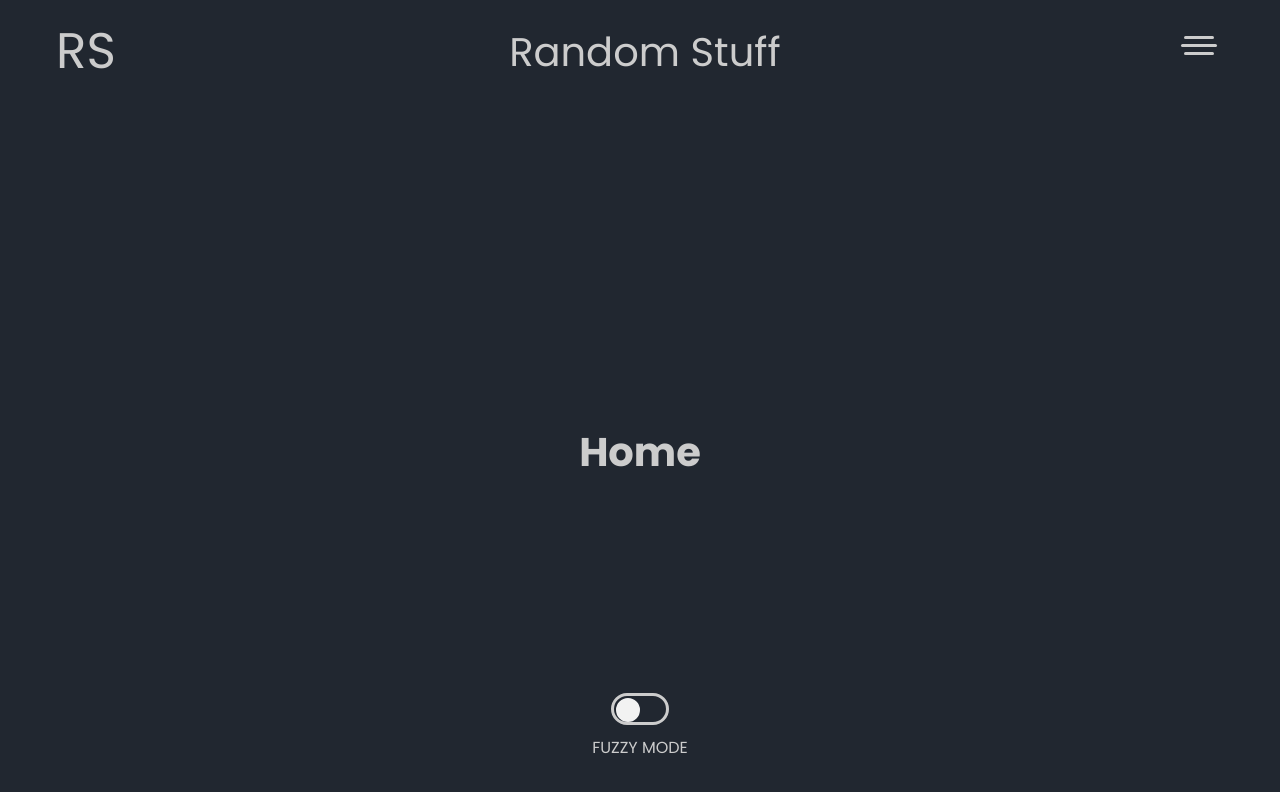
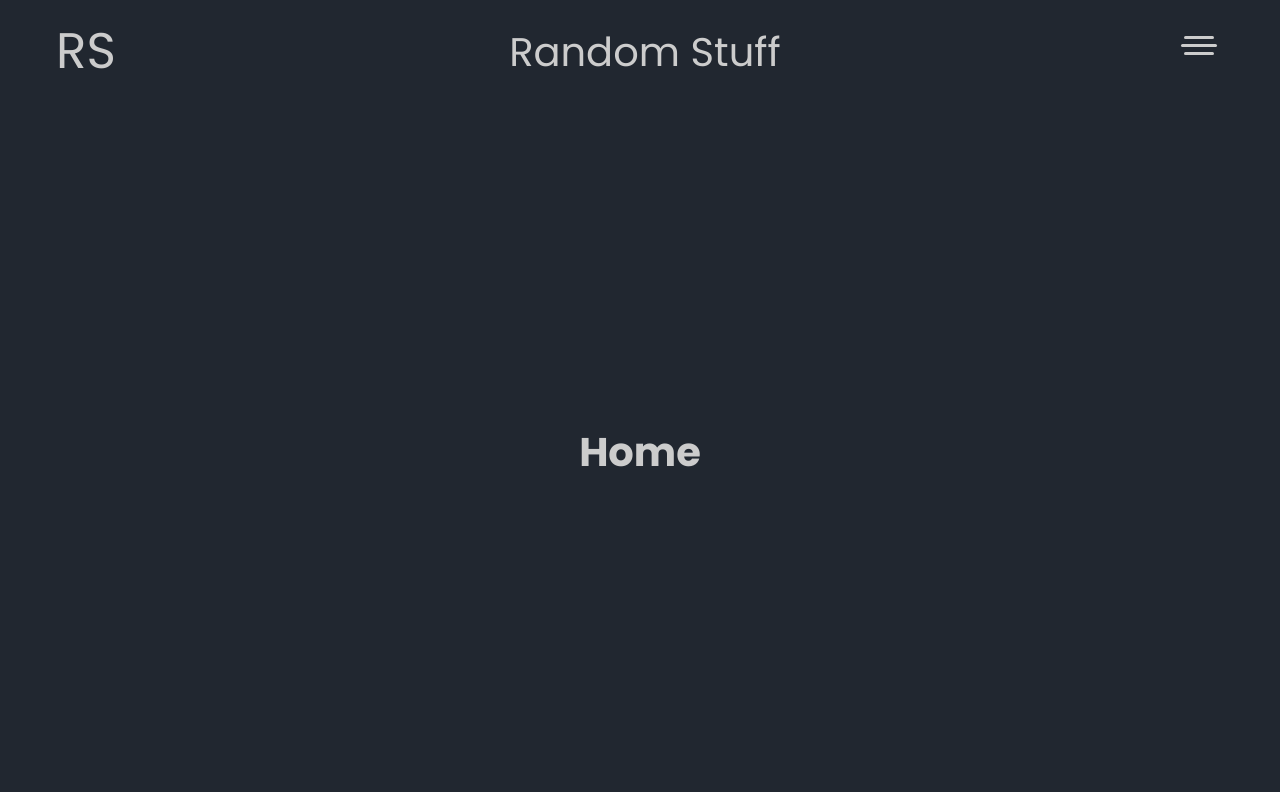
Before and after one commit to kray67/random-stuff, a React (Vite) app: page / in a window 1280 px wide. Shown: the top 792 px of the page. Built offline with nearby package versions, Linux system fonts and the light colour scheme.

Commit message:
moved fuzzy mode toggle inside sliderMenu

```diff
--- a/src/App.jsx
+++ b/src/App.jsx
@@ -4,7 +4,6 @@ import { AnimatePresence, motion } from 'framer-motion'
 import './App.scss'
 import Header from '@/components/common/header/Header.jsx'
 import FuzzyOverlay from '@/components/fuzzyOverlay/FuzzyOverlay.jsx'
-import Toggle from '@/components/common/toggle/Toggle'
 
 const App = () => {
 
@@ -19,19 +18,35 @@ const App = () => {
 		return <>{outlet}</>;
 	}
 
+	const headerAnimation = {
+		initial: {
+			translateY: -150,
+			opacity: 0,
+		},
+		slide: {
+			translateY: 0,
+			opacity: 1,
+			transition: {
+				duration: 0.3
+			}
+		}
+	}
+
 	return (
 		<div id="App">
-			{
-				location.pathname === '/' &&
-				<Toggle
-				text="FUZZY MODE"
-				clicked={() => setFuzzy(!fuzzy)} />
-			}
 			{
 				fuzzy &&
 				<FuzzyOverlay />
 			}
-			<Header />
+
+			<motion.div
+			className="header-animation-wrapper"
+			variants={headerAnimation}
+			initial="initial"
+			animate="slide">
+				<Header fuzzyState={fuzzy} setFuzzyState={() => setFuzzy(!fuzzy)} />
+			</motion.div>
+
 			<AnimatePresence initial={false} mode="wait">
 				<motion.div key={location.pathname} className="content"
 				initial={{ opacity: 0 }}
--- a/src/App.scss
+++ b/src/App.scss
@@ -5,13 +5,6 @@
     width: 100vw;
     height: 100dvh;
     overflow: hidden;
-
-    .toggle-wrapper {
-        position: absolute;
-		bottom: 5vh;
-		left: 50%;
-		translate: -50% 0;
-    }
 
     .content {
         display: flex;
--- a/src/assets/scripts/sliderHelpers.js
+++ b/src/assets/scripts/sliderHelpers.js
@@ -57,3 +57,23 @@ export const itemVar = (i, rev) => {
         }
     }
 }
+
+export const toggleVar = {
+    initial: {
+        opacity: 0
+    },
+    animate: {
+        opacity: 1,
+        transition: {
+            duration: 0.25,
+            delay: 0.75,
+        }
+    },
+    exit: {
+        opacity: 0,
+        transition: {
+            duration: 0.25,
+            delay: 0,
+        }
+    }
+}
--- a/src/components/common/header/Header.jsx
+++ b/src/components/common/header/Header.jsx
@@ -5,7 +5,7 @@ import { router } from '@/routes/router.jsx'
 import './Header.scss'
 import SlideMenu from '@/components/common/slideMenu/SlideMenu'
 
-const Header = () => {
+const Header = ({ fuzzyState, setFuzzyState }) => {
 
     const pathname = useLocation().pathname
     const [displayName, setDisplayName] = useState('')
@@ -46,7 +46,7 @@ const Header = () => {
                 </motion.div>
             </AnimatePresence>
             <div className="spacer-div"></div>
-            <SlideMenu menuItems={menuItems} />
+            <SlideMenu menuItems={menuItems} fuzzyState={fuzzyState} setFuzzyState={setFuzzyState} />
         </div>
     )
 }
--- a/src/components/common/slideMenu/SlideMenu.jsx
+++ b/src/components/common/slideMenu/SlideMenu.jsx
@@ -4,9 +4,10 @@ import OutsideClickHandler from 'react-outside-click-handler'
 import { useState, useEffect } from 'react'
 import './SlideMenu.scss'
 import Burger from '@/components/common/slideMenu/Burger'
-import { openAnimation, closeAnimation, wrapperVar, itemVar } from '@/assets/scripts/sliderHelpers'
+import Toggle from '@/components/common/toggle/Toggle'
+import { openAnimation, closeAnimation, wrapperVar, itemVar, toggleVar } from '@/assets/scripts/sliderHelpers'
 
-const SlideMenu = ({ menuItems }) => {
+const SlideMenu = ({ menuItems, fuzzyState, setFuzzyState }) => {
 
     const [active, setActive] = useState(false)
     const [scope, animate] = useAnimate()
@@ -60,6 +61,23 @@ const SlideMenu = ({ menuItems }) => {
                     <AnimatePresence>
                         { active && displayRoutes }
                     </AnimatePresence>
+
+                    <AnimatePresence>
+                        {
+                            active &&
+                            <motion.div
+                            className="toggle-animation-wrapper"
+                            variants={toggleVar}
+                            initial="initial"
+                            animate="animate"
+                            exit="exit">
+                                <Toggle
+                                text="Fuzzy Mode"
+                                isToggled={fuzzyState}
+                                clicked={setFuzzyState} />
+                            </motion.div>
+                        }
+                    </AnimatePresence>
                 </motion.div>
             </motion.div>
         </OutsideClickHandler>
--- a/src/components/common/slideMenu/SlideMenu.scss
+++ b/src/components/common/slideMenu/SlideMenu.scss
@@ -39,8 +39,10 @@
 .routes-container {
     display: flex;
     flex-direction: column;
+    align-items: start;
     justify-content: center;
     gap: calc(var(--padding-size) / 5);
+    padding-left: var(--padding-size);
     overflow: hidden;
 
     .perspective-wrapper {
@@ -52,7 +54,6 @@
         position: relative;
         display: flex;
         width: max-content;
-        translate: var(--padding-size) 0;
         font-size: 1.5rem;
         color: var(--clr-secondary);
         transition: color 0.2s ease-in-out;
@@ -62,4 +63,10 @@
             color: var(--clr-text);
         }
     }
+
+    .toggle-animation-wrapper {
+        position: absolute;
+        bottom: var(--padding-size);
+        right: var(--padding-size);
+    }
 }
--- a/src/components/common/toggle/Toggle.jsx
+++ b/src/components/common/toggle/Toggle.jsx
@@ -1,9 +1,9 @@
 import { useState } from 'react'
 import './Toggle.scss'
 
-const Toggle = ({text, isDisabled, clicked}) => {
+const Toggle = ({ text, isDisabled, isToggled, clicked}) => {
 
-    const [toggled, setToggled] = useState()
+    const [toggled, setToggled] = useState(isToggled)
 
     const onClickHandler = (ev) => {
         if(!clicked) return
@@ -14,14 +14,14 @@ const Toggle = ({text, isDisabled, clicked}) => {
     return (
         <div className={`toggle-wrapper ${isDisabled ? 'disabled' : ''}`}>
 
+            <div className="label">
+                { text }
+            </div>
+
             <div
             className={`toggle-outer ${toggled ? 'toggled' : ''}`}
             onClick={() => onClickHandler()}>
                 <div className="toggle-inner"></div>
-            </div>
-
-            <div className="label">
-                { text }
             </div>
 
         </div>
--- a/src/components/common/toggle/Toggle.scss
+++ b/src/components/common/toggle/Toggle.scss
@@ -1,47 +1,42 @@
 .toggle-wrapper {
     display: flex;
-    flex-direction: column;
     align-items: center;
     justify-content: center;
-    gap: 10px;
-    min-width: 100px;
+    gap: .5rem;
 
     .label {
-        font-size: 16px;
-        color: var(--clr-text);
+        font-size: 1rem;
+        color: var(--clr-secondary);
     }
 
     .toggle-outer {
-        --outer-height: 32px;
-        --iner-width: calc(var(--outer-height) - 8px);
-        --spacing: 2px;
+        --inner-width: 20px;
+        --outer-width: calc(var(--inner-width) * 2.5);
+        --spacing: calc(var(--inner-width) / 6);
 
-        width: calc(var(--outer-height)*1.8);
-        height: var(--outer-height);
+        display: flex;
+        align-items: center;
+        padding: var(--spacing);
+
+        width: var(--outer-width);
         position: relative;
         border-radius: 1000px;
         cursor: pointer;
-        background-color: transparent;
-        border: 3px solid var(--clr-text);
+        background-color: var(--clr-secondary);
         transition: all 0.6s ease-in-out;
 
         .toggle-inner {
-            position: absolute;
-            top: var(--spacing);
-            left: calc(0% + var(--spacing));
-            width: var(--iner-width);
-            height: var(--iner-width);
+            width: var(--inner-width);
+            height: var(--inner-width);
             border-radius: 100%;
-            background-color: var(--clr-text-accent);
-            border: 3px solid var(--clr-text-accent);
+            background-color: var(--clr-text);
             transition: all 0.3s ease-in-out;
         }
 
         &.toggled {
-            background-color: var(--clr-disabled);
-
             .toggle-inner {
-                left: calc(100% - var(--iner-width) - var(--spacing));
+                translate: calc(var(--inner-width) + calc(var(--spacing))) 0;
+                background-color: var(--clr-tertiary);
             }
         }
     }
--- a/src/views/quote/Quote.jsx
+++ b/src/views/quote/Quote.jsx
@@ -77,7 +77,6 @@ const Quote = () => {
                             transition={{ duration: 0.1 }}>
                                 <Spinner />
                             </motion.div>
-                            // <Spinner2 key="spinner2" />
                     }
 
                     {
```
